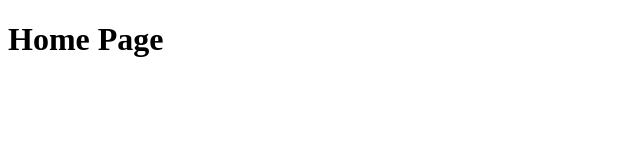
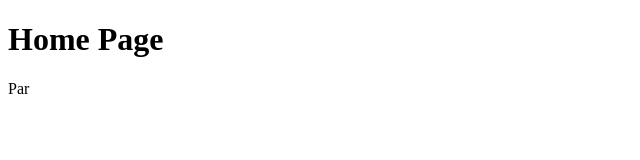
Before and after one commit to matthewcumbo/quick2, a plain HTML site: page index.html in a window 1280 px wide. Shown: the full height of the page, 0-640 px from the left. Drawn offline with Linux system fonts and the light colour scheme.

Commit message:
Added paragraph

```diff
--- a/index.html
+++ b/index.html
@@ -8,5 +8,6 @@
 </head>
 <body>
     <h1>Home Page</h1>
+    <p>Par</p>
 </body>
 </html>
```
